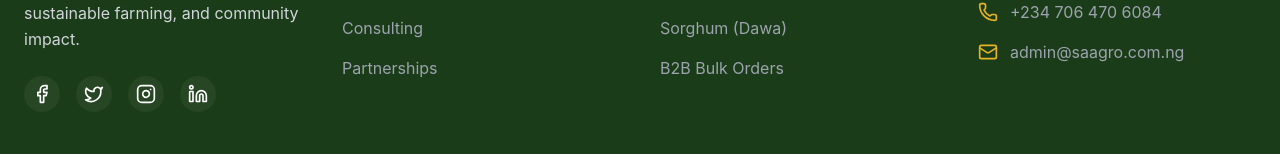
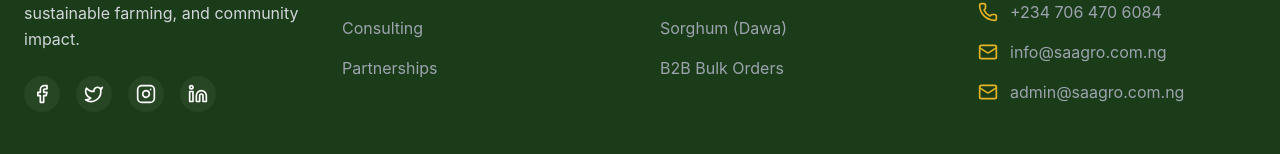
Before and after one commit to saagro/sa-agro-website, a React (Vite) app: page / in a window 1280 px wide. Shown: the part 3079-3233 px from the top of the page. Built offline with nearby package versions, Linux system fonts and the light colour scheme.

Commit message:
Add info email to stationery and website

```diff
--- a/public/letterhead.html
+++ b/public/letterhead.html
@@ -302,7 +302,7 @@
                         <strong>PHONE:</strong> +234 706 470 6084 | +234 706 853 3807
                     </div>
                     <div class="footer-contact-item">
-                        <strong>EMAIL:</strong> admin@saagro.com.ng | sales@saagro.com.ng
+                        <strong>EMAIL:</strong> admin@saagro.com.ng | info@saagro.com.ng | sales@saagro.com.ng
                     </div>
                 </div>
             </div>
--- a/public/proforma_invoice.html
+++ b/public/proforma_invoice.html
@@ -303,7 +303,7 @@
         </main>
 
         <footer class="footer">
-            26, GABASSAWA STREET, KAIAMA, KWARA STATE, NIGERIA | admin@saagro.com.ng | +234 706 470 6084
+            26, GABASSAWA STREET, KAIAMA, KWARA STATE, NIGERIA | info@saagro.com.ng | sales@saagro.com.ng
         </footer>
     </div>
 
--- a/src/components/Footer.jsx
+++ b/src/components/Footer.jsx
@@ -64,6 +64,10 @@
                             </li>
                             <li className="flex items-center gap-3">
                                 <Mail className="text-agro-grain shrink-0" size={20} />
+                                <span className="text-gray-400">info@saagro.com.ng</span>
+                            </li>
+                            <li className="flex items-center gap-3">
+                                <Mail className="text-agro-grain shrink-0" size={20} />
                                 <span className="text-gray-400">admin@saagro.com.ng</span>
                             </li>
                         </ul>
--- a/src/pages/Contact.jsx
+++ b/src/pages/Contact.jsx
@@ -57,6 +57,7 @@
                                     </div>
                                     <div>
                                         <h4 className="font-bold text-agro-forest text-xl mb-1">Email Inquiry</h4>
+                                        <p className="text-gray-500">info@saagro.com.ng</p>
                                         <p className="text-gray-500">sales@saagro.com.ng</p>
                                         <p className="text-gray-500">admin@saagro.com.ng</p>
                                     </div>
```
